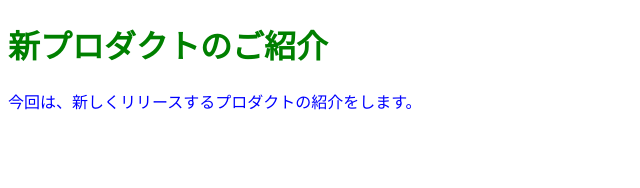
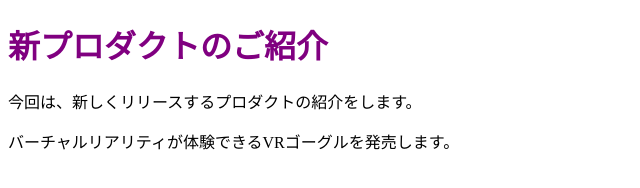
Before and after one commit to githubyosshi/webdev, a plain HTML site: page 2-css/webpage-with-style.html in a window 1280 px wide. Shown: the whole page, without its empty margins (0-640 px from the left). Drawn offline with Linux system fonts and the light colour scheme.

Commit message:
Internal CSS commit

```diff
--- a/2-css/webpage-with-style.html
+++ b/2-css/webpage-with-style.html
@@ -2,9 +2,22 @@
 <html>
 <head>
     <title>WebPage withvstyle</title>
+    <style type="text/css">
+/*        内部CSS*/
+        p {
+            color:black;
+            font-size:100%;
+        }
+        h1 {
+            color:purple;
+        }
+    </style>
 </head>
 <body>
-    <h1 style="color:green">新プロダクトのご紹介</h1>
-    <p style="color:blue;font-size:100%">今回は、新しくリリースするプロダクトの紹介をします。</p>
+<!--    <h1 style="color:green">新プロダクトのご紹介</h1>-->
+    <h1>新プロダクトのご紹介</h1>
+<!--    <p style="color:blue;font-size:100%">今回は、新しくリリースするプロダクトの紹介をします。</p>-->
+    <p>今回は、新しくリリースするプロダクトの紹介をします。</p>
+    <p>バーチャルリアリティが体験できるVRゴーグルを発売します。</p>
 </body>
 </html>
```
